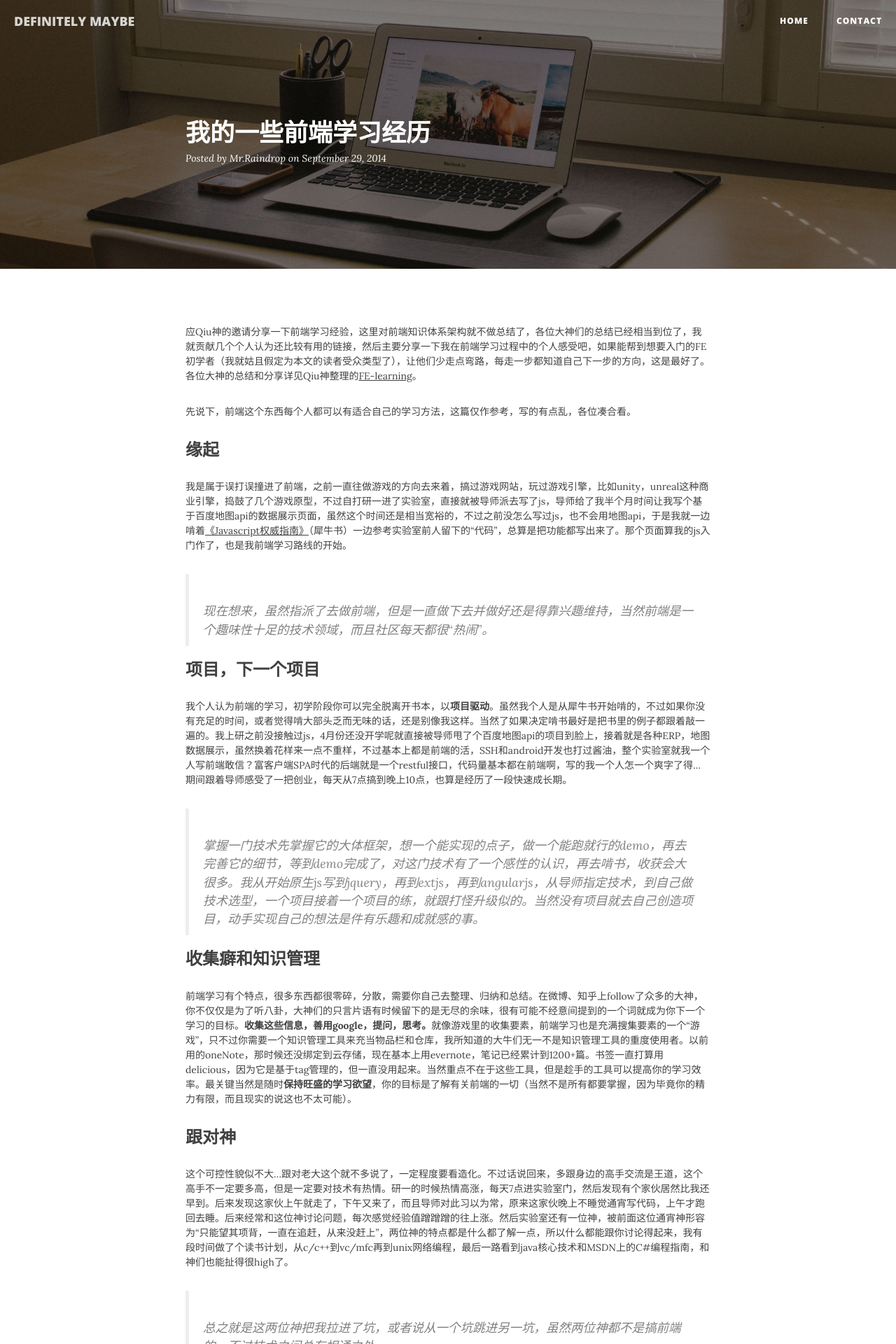
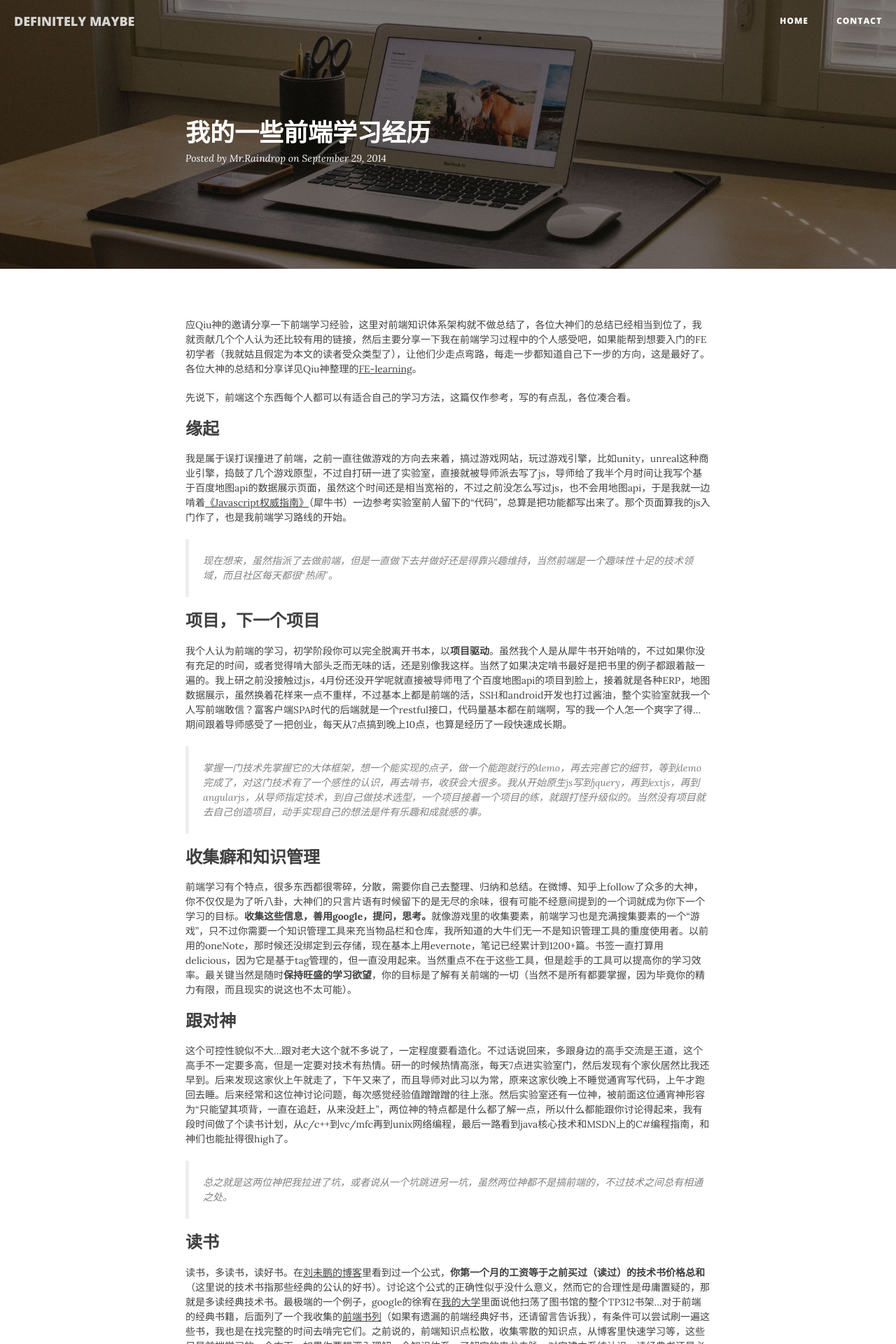
Before and after one commit to MrRaindrop/MrRaindrop.github.io, a Jekyll site: the page built from _posts/2014-09-29-my-own-experience-of-learning-fe.md, in a window 1280 px wide. Shown: the top 1920 px of the page at 70% size. Built offline with Jekyll 4.4.1, drawn with Linux system fonts in a browser that asks for light colours; nearby versions of some CDN libraries.

Commit message:
mod blockquote css

```diff
--- a/css/clean-blog.css
+++ b/css/clean-blog.css
@@ -5,7 +5,7 @@ body {
 }
 p {
   line-height: 1.5;
-  margin: 30px 0;
+  margin: 20px 0;
 }
 p a {
   text-decoration: underline;
@@ -31,8 +31,10 @@ a img:focus {
   cursor: zoom-in;
 }
 blockquote {
+  font-size: 14px;
   color: #808080;
   font-style: italic;
+  padding: 1px 0 20px 20px;
 }
 hr.small {
   max-width: 100px;
```
